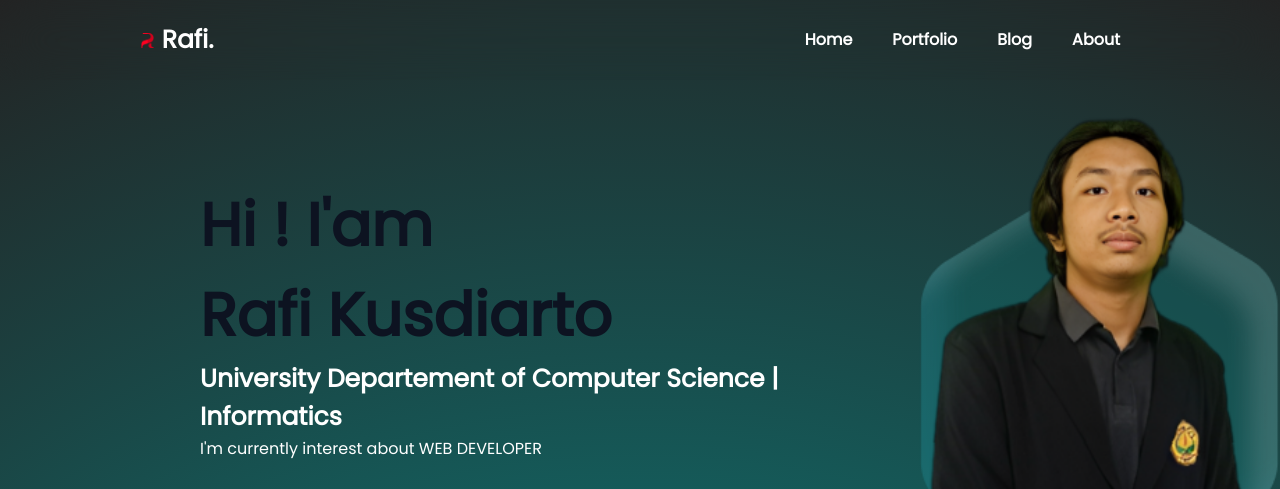
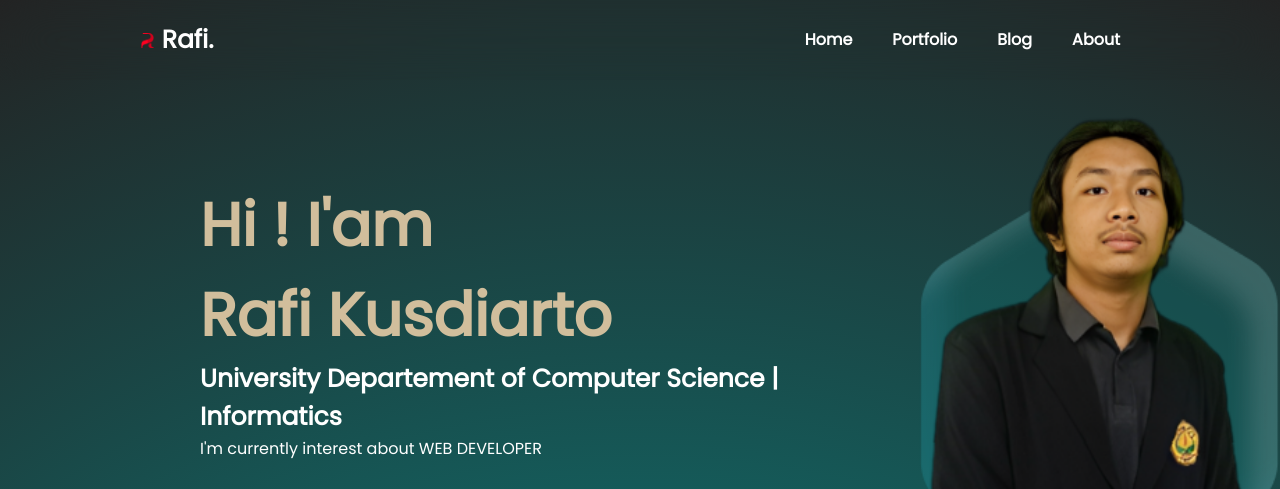
Before and after one commit to rafikusdiarto/webPortfolio, a plain HTML site: page index.html in a window 1280 px wide. Shown: the top 489 px of the page. Drawn offline with Linux system fonts and the light colour scheme.

Commit message:
nambahAbout

```diff
--- a/style.css
+++ b/style.css
@@ -90,7 +90,8 @@ nav ul li a:hover{
 
 .konten1 h1{
     font-size: 60px;
-    color: #0d1321;
+    /* color: #fdf0d5; */
+    color: #d1be9c;
     font-family: "Poppins";
     font-weight:bold;
 }
```
Also changed, not shown: about.html (+3 -1 lines).
